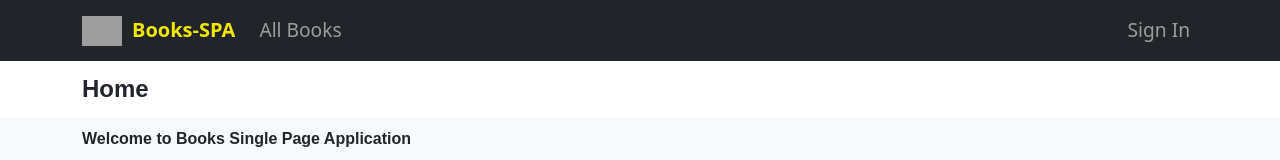
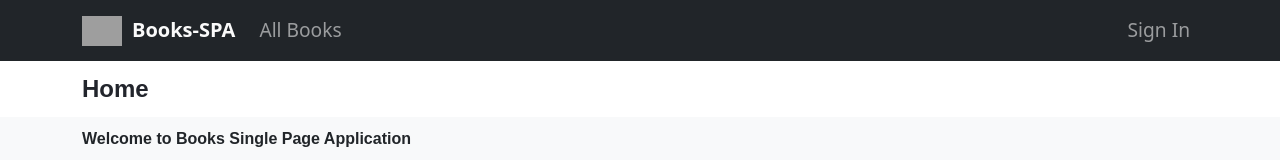
Before and after one commit to abatgali/books-spa, a React (Create React App) app: page / in a window 1280 px wide. Shown: the top 160 px of the page. Built offline with nearby package versions, Linux system fonts and the light colour scheme; grey boxes are pictures that could not be loaded.

Commit message:
edited navbar and added loading.gif

```diff
--- a/src/index.css
+++ b/src/index.css
@@ -80,7 +80,7 @@ a {
 
 /* navbar styles */
 .navbar-brand {
-    color: #F0E607 !important;
+    color: #fafafa !important;
     font-weight: bold;
 }
 
```
Also changed, not shown: src/pages/loading.gif (added).
